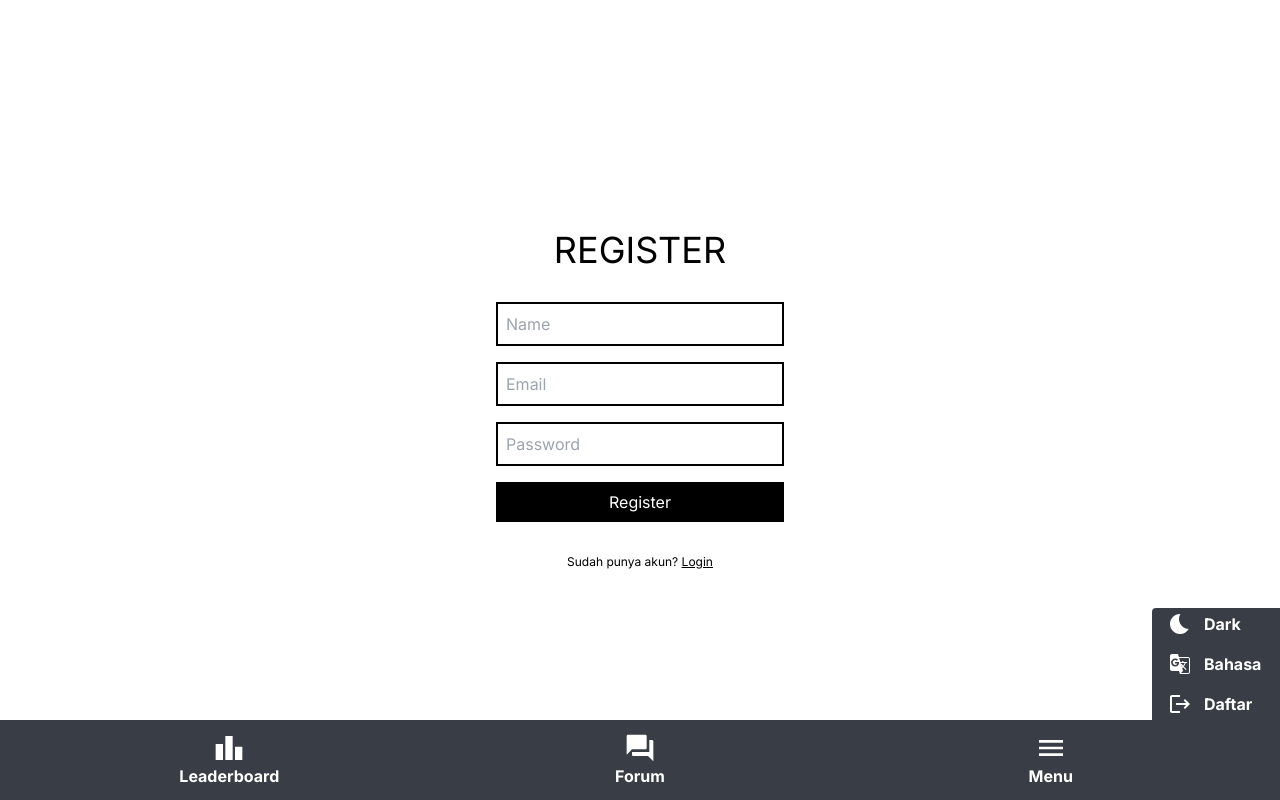
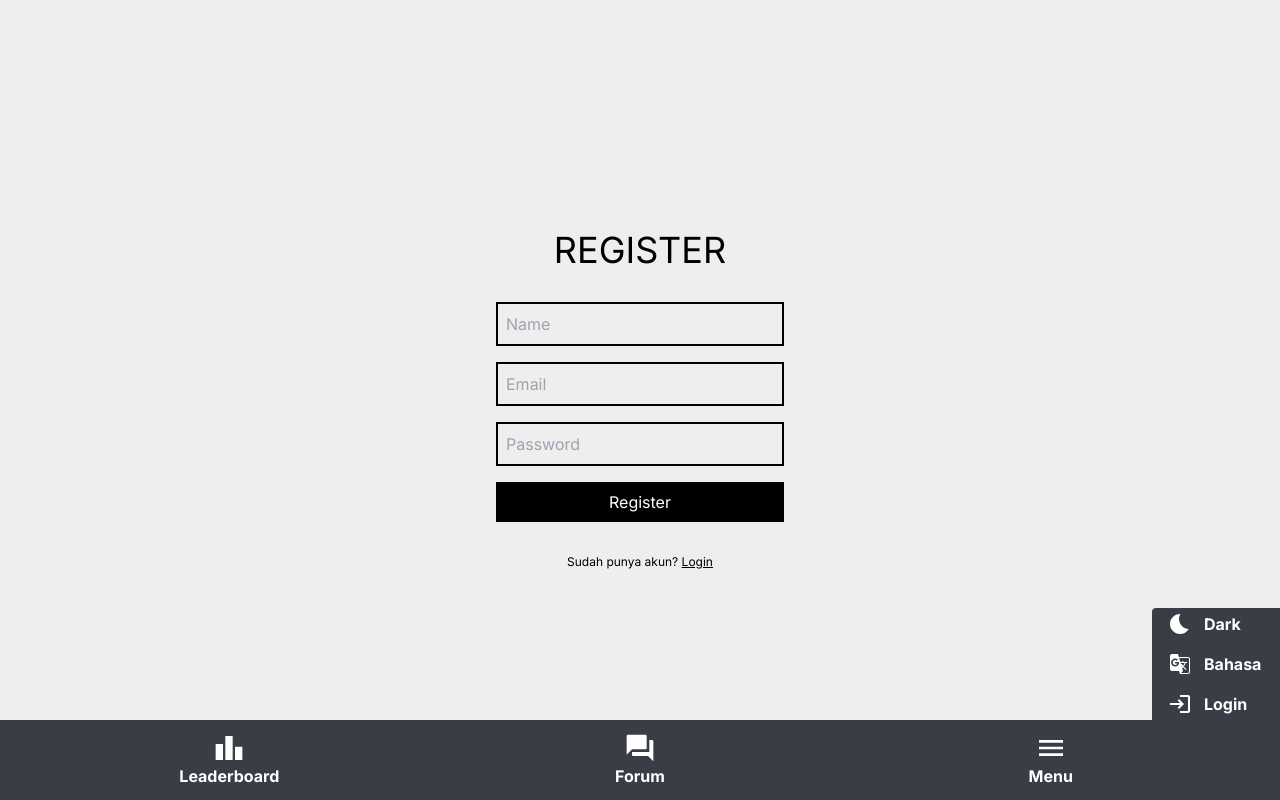
Before and after one commit to rizrmdhn/forum-app-nextjs, a Next.js app: page /register in a window 1280 px wide. Both pictures are taken after a click on the link "Menu". Built offline with nearby package versions, Linux system fonts and the light colour scheme.

Commit message:
fix stuff

```diff
--- a/src/app/leaderboard/page.tsx
+++ b/src/app/leaderboard/page.tsx
@@ -24,7 +24,7 @@ export default function LeaderboardPage() {
       {leaderboard.map((leaderboard: any) => (
         <div
           className='leaderboard-page__user__lists flex flex-row items-center justify-between gap-32 py-3 mx-12'
-          key={leaderboard.id}
+          key={leaderboard.user.id}
         >
           <div className='leaderboard-page__user__lists__user_container flex flex-row items-center gap-3'>
             <div className='user-avatar-container'>
--- a/src/app/login/page.tsx
+++ b/src/app/login/page.tsx
@@ -3,21 +3,21 @@ import React from "react";
 export default function LoginPage() {
   return (
     <div className="container login-page">
-      <div className="flex flex-col justify-center items-center w-full h-screen gap-8">
+      <div className="flex flex-col justify-center items-center w-full h-screen gap-8 bg-light">
         <div className="text-title font-normal text-4xl">LOGIN</div>
         <div className="container input-login flex flex-col justify-center items-center gap-4">
           <div className="email-container w-72">
             <input
               type="text"
               placeholder="Email"
-              className="bg-transparent text-white focus:outline-none border-black border-2 w-full px-2 py-2"
+              className="bg-transparent text-black focus:outline-none border-black border-2 w-full px-2 py-2"
             />
           </div>
           <div className="password-container w-72">
             <input
               type="password"
               placeholder="Password"
-              className="bg-transparent text-white w-full focus:outline-none border-black border-2 px-2 py-2"
+              className="bg-transparent text-black w-full focus:outline-none border-black border-2 px-2 py-2"
             />
           </div>
           <button className="login-btn flex flex-auto w-72 px-2 py-2 justify-center items-center text-white gap-3 bg-black">
--- a/src/app/register/page.tsx
+++ b/src/app/register/page.tsx
@@ -3,28 +3,28 @@ import React from "react";
 export default function RegisterPage() {
   return (
     <div className="container register-page">
-      <div className="flex flex-col justify-center items-center w-full h-screen gap-8">
+      <div className="flex flex-col justify-center items-center w-full h-screen gap-8 bg-light">
         <div className="text-title font-normal text-4xl">REGISTER</div>
         <div className="container input-register flex flex-col justify-center items-center gap-4">
           <div className="name-container w-72">
             <input
               type="text"
               placeholder="Name"
-              className="bg-transparent text-white focus:outline-none border-black border-2 w-full px-2 py-2"
+              className="bg-transparent text-black focus:outline-none border-black border-2 w-full px-2 py-2"
             />
           </div>
           <div className="email-container w-72">
             <input
               type="text"
               placeholder="Email"
-              className="bg-transparent text-white focus:outline-none border-black border-2 w-full px-2 py-2"
+              className="bg-transparent text-black focus:outline-none border-black border-2 w-full px-2 py-2"
             />
           </div>
           <div className="password-container w-72">
             <input
               type="password"
               placeholder="Password"
-              className="bg-transparent text-white w-full focus:outline-none border-black border-2 px-2 py-2"
+              className="bg-transparent text-black w-full focus:outline-none border-black border-2 px-2 py-2"
             />
           </div>
           <button className="register-btn flex flex-auto w-72 px-2 py-2 justify-center items-center text-white gap-3 bg-black">
--- a/src/app/thread/page.tsx
+++ b/src/app/thread/page.tsx
@@ -19,7 +19,7 @@ export default function ThreadPage() {
   return (
     <>
       <HeaderThreadPage />
-      <div className='flex h-defaultMobileHeight flex-col items-center gap-8 overflow-y-auto px-8 py-12'>
+      <div className='flex h-defaultMobileHeight flex-col items-center gap-8 overflow-y-auto px-8 py-12 bg-light'>
         {thread.map((thread: any) => (
           <MobileThreadCard key={thread.id} {...thread} />
         ))}
--- a/src/components/MobileMenu.tsx
+++ b/src/components/MobileMenu.tsx
@@ -1,51 +1,44 @@
-import {
-  MdBedtime,
-  MdOutlineGTranslate,
-  MdLogout,
-  MdLogin,
-} from "react-icons/md";
-import { usePathname } from "next/navigation";
+import { MdBedtime, MdOutlineGTranslate, MdLogout, MdLogin } from 'react-icons/md'
+import useSelect from '@/hooks/useSelect'
+import Link from 'next/link'
 
 export default function MobileMenu() {
-  const isInLoginPage = usePathname().includes("/login");
-  const isInRegisterPage = usePathname().includes("/register");
+  const authUser = useSelect('authUser')
+
+  const isUserLoogedIn = () => {
+    if (authUser) {
+      return (
+        <button className='mobile-menu-item__logout group flex w-32 items-center gap-3 px-4 py-1 hover:cursor-pointer'>
+          <MdLogout className='h-6 w-6 text-white group-hover:text-active' />
+          <p className='font-bold text-white group-hover:text-active'>Keluar</p>
+        </button>
+      )
+    } else {
+      return (
+        <Link
+          className='mobile-menu-item__logout group flex w-32 items-center gap-3 px-4 py-1 hover:cursor-pointer'
+          href='/login'
+        >
+          <MdLogin className='h-6 w-6 text-white group-hover:text-active' />
+          <p className='font-bold text-white group-hover:text-active'>Login</p>
+        </Link>
+      )
+    }
+  }
 
   return (
-    <div className="mobile-menu">
-      <div className="mobile-menu-item fixed bottom-20 right-0 inline-flex h-28 w-fit flex-col items-center justify-between rounded-ss bg-defaultLightHeaders">
-        <button className="mobile-menu-item__darkmode group flex w-32 items-center gap-3 px-4 py-1 hover:cursor-pointer">
-          <MdBedtime className="h-6 w-6 text-white group-hover:text-active" />
-          <p className="font-bold text-white group-hover:text-active">Dark</p>
+    <div className='mobile-menu'>
+      <div className='mobile-menu-item fixed bottom-20 right-0 inline-flex h-28 w-fit flex-col items-center justify-between rounded-ss bg-defaultLightHeaders'>
+        <button className='mobile-menu-item__darkmode group flex w-32 items-center gap-3 px-4 py-1 hover:cursor-pointer'>
+          <MdBedtime className='h-6 w-6 text-white group-hover:text-active' />
+          <p className='font-bold text-white group-hover:text-active'>Dark</p>
         </button>
-        <button className="mobile-menu-item__language group flex w-32 items-center gap-3 px-4 py-1 hover:cursor-pointer">
-          <MdOutlineGTranslate className="h-6 w-6 text-white group-hover:text-active" />
-          <p className="font-bold text-white group-hover:text-active">Bahasa</p>
+        <button className='mobile-menu-item__language group flex w-32 items-center gap-3 px-4 py-1 hover:cursor-pointer'>
+          <MdOutlineGTranslate className='h-6 w-6 text-white group-hover:text-active' />
+          <p className='font-bold text-white group-hover:text-active'>Bahasa</p>
         </button>
-        {isInLoginPage && (
-          <button className="mobile-menu-item__logout group flex w-32 items-center gap-3 px-4 py-1 hover:cursor-pointer">
-            <MdLogin className="h-6 w-6 text-white group-hover:text-active" />
-            <p className="font-bold text-white group-hover:text-active">
-              Keluar
-            </p>
-          </button>
-        )}
-        {isInRegisterPage && (
-          <button className="mobile-menu-item__logout group flex w-32 items-center gap-3 px-4 py-1 hover:cursor-pointer">
-            <MdLogout className="h-6 w-6 text-white group-hover:text-active" />
-            <p className="font-bold text-white group-hover:text-active">
-              Daftar
-            </p>
-          </button>
-        )}
-        {!isInLoginPage && !isInRegisterPage && (
-          <button className="mobile-menu-item__logout group flex w-32 items-center gap-3 px-4 py-1 hover:cursor-pointer">
-            <MdLogout className="h-6 w-6 text-white group-hover:text-active" />
-            <p className="font-bold text-white group-hover:text-active">
-              Keluar
-            </p>
-          </button>
-        )}
+        {isUserLoogedIn()}
       </div>
     </div>
-  );
+  )
 }
--- a/src/hooks/useSelect.ts
+++ b/src/hooks/useSelect.ts
@@ -2,6 +2,7 @@ import { useSelector } from 'react-redux'
 
 function useSelect(state: any) {
     const showMenu = useSelector<any, any>((state: any) => state.showMenu)
+    const authUser = useSelector<any, any>((state: any) => state.authUser)
     const thread = useSelector<any, any>((state: any) => state.thread)
     const user = useSelector<any, any>((state: any) => state.user)
     const leaderboard = useSelector<any, any>((state: any) => state.leaderboard)
@@ -9,6 +10,8 @@ function useSelect(state: any) {
     switch (state) {
         case 'showMenu':
             return showMenu
+        case 'authUser':
+            return authUser
         case 'thread':
             return thread
         case 'user':
--- /dev/null
+++ b/src/states/authUser/action.ts
@@ -0,0 +1,85 @@
+import { AnyAction } from "redux";
+import { hideLoading, showLoading } from 'react-redux-loading-bar';
+import api from "../../utils/api";
+
+enum ActionType {
+    RECEIVE_AUTH_USER = 'RECEIVE_AUTH_USER',
+    UNSET_AUTH_USER = 'UNSET_AUTH_USER',
+}
+
+export interface IAuthUser {
+    id: string;
+    name: string;
+    email: string;
+    avatar: string;
+}
+
+interface ReceiveAuthUserAction {
+    type: ActionType.RECEIVE_AUTH_USER;
+    payload: {
+        authUser: IAuthUser;
+    }
+}
+
+interface UnsetAuthUserAction {
+    type: ActionType.UNSET_AUTH_USER;
+    payload: {}
+}
+
+export type AuthUserAction = ReceiveAuthUserAction | UnsetAuthUserAction | AnyAction;
+
+function receiveAuthUserActionCreator(authUser: IAuthUser): ReceiveAuthUserAction {
+    return {
+        type: ActionType.RECEIVE_AUTH_USER,
+        payload: {
+            authUser
+        },
+    };
+}
+
+function unsetAuthUserActionCreator(): UnsetAuthUserAction {
+    return {
+        type: ActionType.UNSET_AUTH_USER,
+        payload: {},
+    };
+}
+
+function asyncSetAuthUser({email, password}: {
+    email: string,
+    password: string,
+}) {
+    return async (dispatch: any) => {
+        dispatch(showLoading());
+        try {
+            const token = await api.login({email, password});
+            api.putAccessToken(token);
+            const authUser = await api.getOwnProfile();
+
+            dispatch(receiveAuthUserActionCreator(authUser));
+        } catch (error: any) {
+            throw new Error(error);
+        }
+        dispatch(hideLoading());
+    }
+}
+
+function asyncUnsetAuthUser() {
+    return async (dispatch: any) => {
+        dispatch(showLoading());
+        try {
+            api.putAccessToken('');
+            dispatch(unsetAuthUserActionCreator());
+        } catch (error: any) {
+            throw new Error(error);
+        }
+        dispatch(hideLoading());
+    }
+}
+
+export {
+    ActionType,
+    receiveAuthUserActionCreator,
+    unsetAuthUserActionCreator,
+    asyncSetAuthUser,
+    asyncUnsetAuthUser,
+}
--- /dev/null
+++ b/src/states/authUser/reducer.ts
@@ -0,0 +1,18 @@
+import { ActionType,IAuthUser, AuthUserAction } from "./action";
+
+export type IState = IAuthUser | null;
+
+const initialState: IState = null;
+
+function authUserReducer(state: IState = initialState, action: AuthUserAction): IState {
+    switch (action.type) {
+        case ActionType.RECEIVE_AUTH_USER:
+            return action.payload.authUser;
+        case ActionType.UNSET_AUTH_USER:
+            return null;
+        default:
+            return state;
+    }
+}
+
+export default authUserReducer;
--- a/src/states/index.ts
+++ b/src/states/index.ts
@@ -3,11 +3,13 @@ import setShowMenuReducer from "./setShowMenu/reducer";
 import threadReducer from "./thread/reducer";
 import userReducer from "./user/reducer";
 import leaderboardReducer from "./leaderboards/reducer";
+import authUserReducer from "./authUser/reducer";
 
 
 export const store = configureStore({
   reducer: {
     showMenu: setShowMenuReducer,
+    authUser: authUserReducer,
     thread: threadReducer,
     user: userReducer,
     leaderboard: leaderboardReducer,
```
